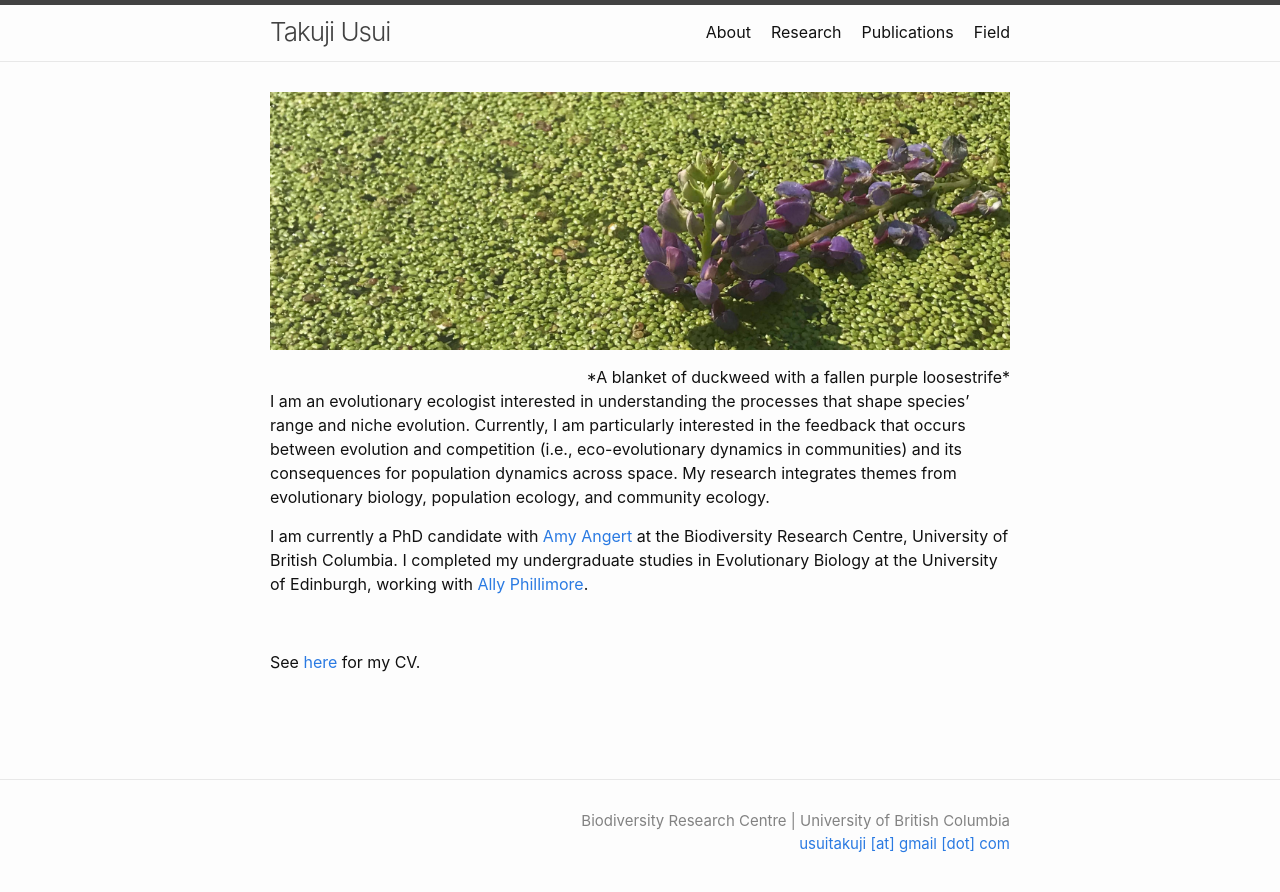
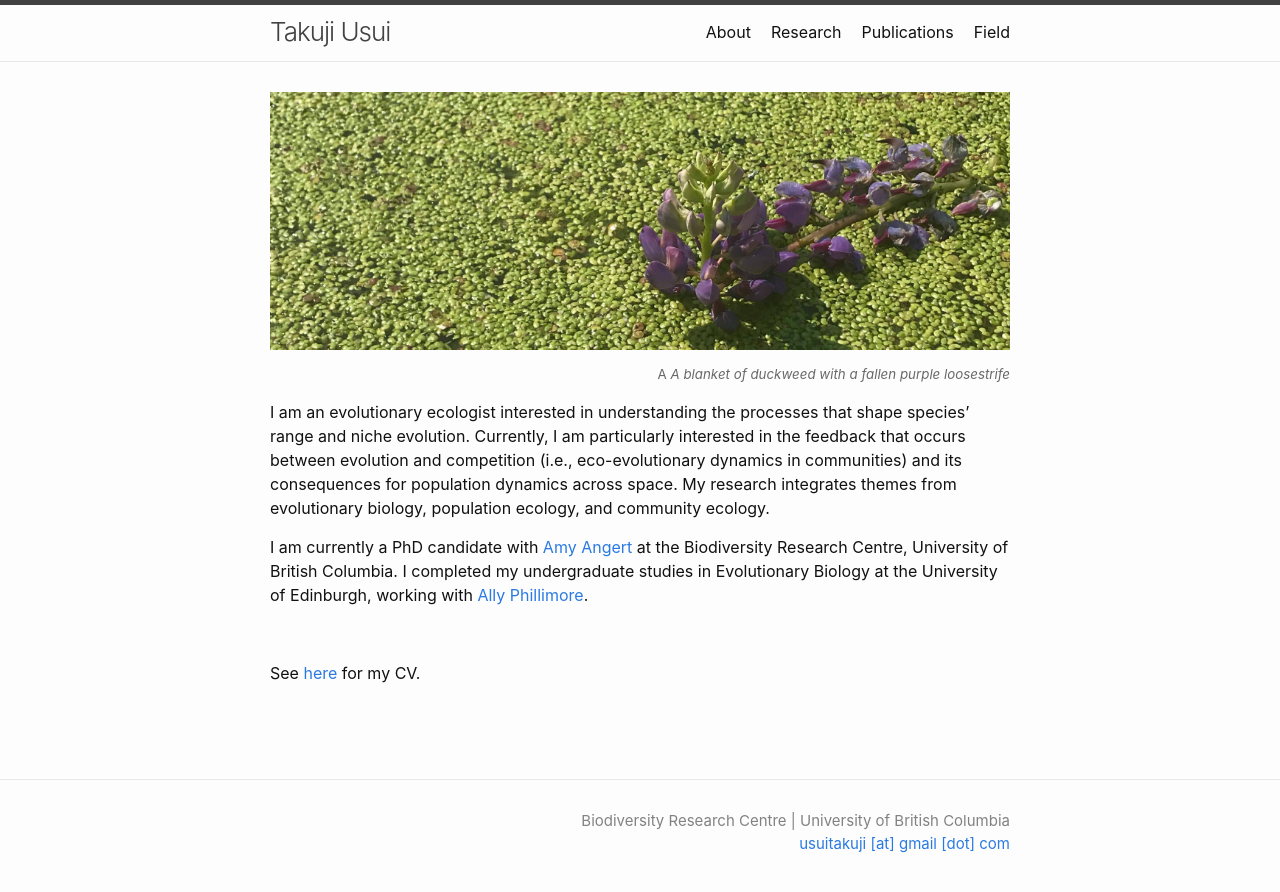
Before and after one commit to takujiusui/takujiusui.github.io, a Jekyll site: the page built from index.md, in a window 1280 px wide. Shown: the top 892 px of the page. Built offline with Jekyll 4.4.1, drawn with Linux system fonts in a browser that asks for light colours.

Commit message:
trying figure caption

```diff
--- a/index.md
+++ b/index.md
@@ -5,7 +5,8 @@ feature_text: |
   ## Takuji Usui
 ---
 ![duckweed](images/duck-crop.jpg)
-<div style="text-align: right">*A blanket of duckweed with a fallen purple loosestrife*</div>
+<div style="text-align: right"><p style="font-size:10pt;color:DimGrey"> A <i>A blanket of duckweed with a fallen purple loosestrife</i></p></div>
+
 
 I am an evolutionary ecologist interested in understanding the processes that shape species' range and niche evolution. Currently, I am particularly interested in the feedback that occurs between evolution and competition (i.e., eco-evolutionary dynamics in communities) and its consequences for population dynamics across space. My research integrates themes from evolutionary biology, population ecology, and community ecology.
 
```
